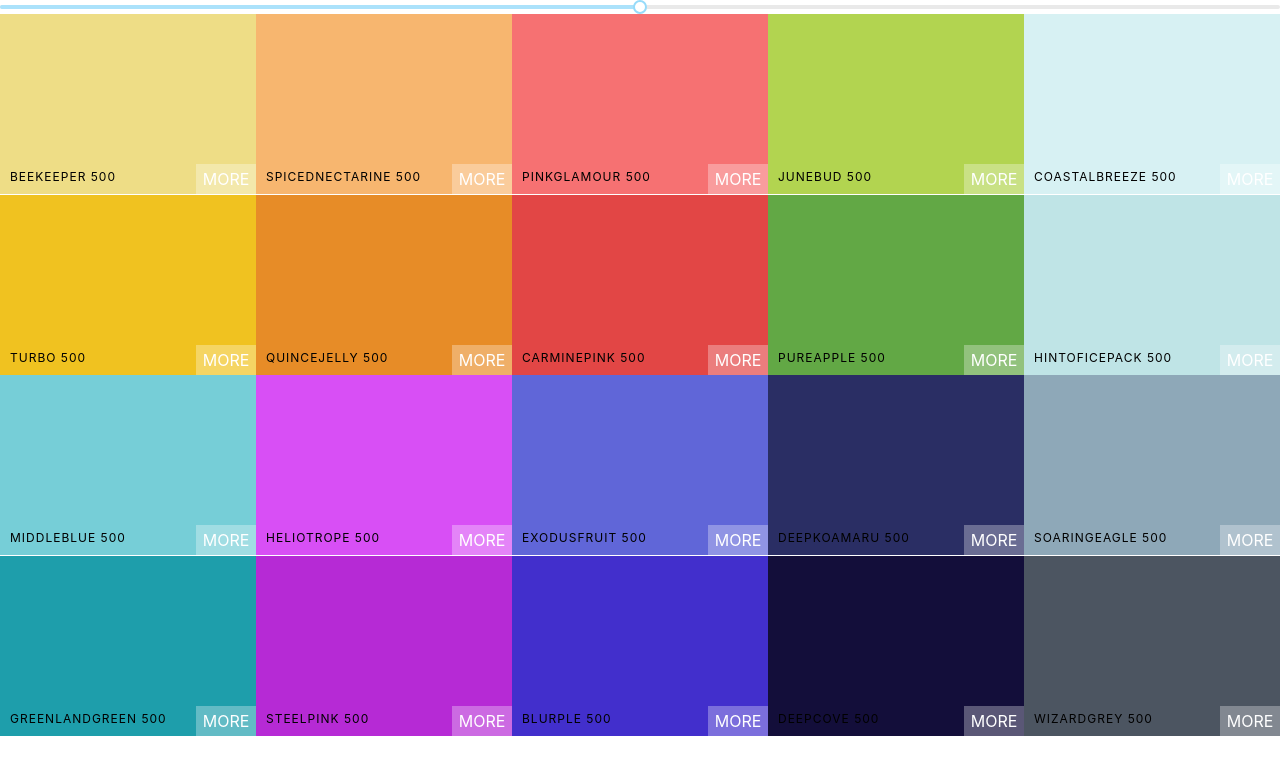
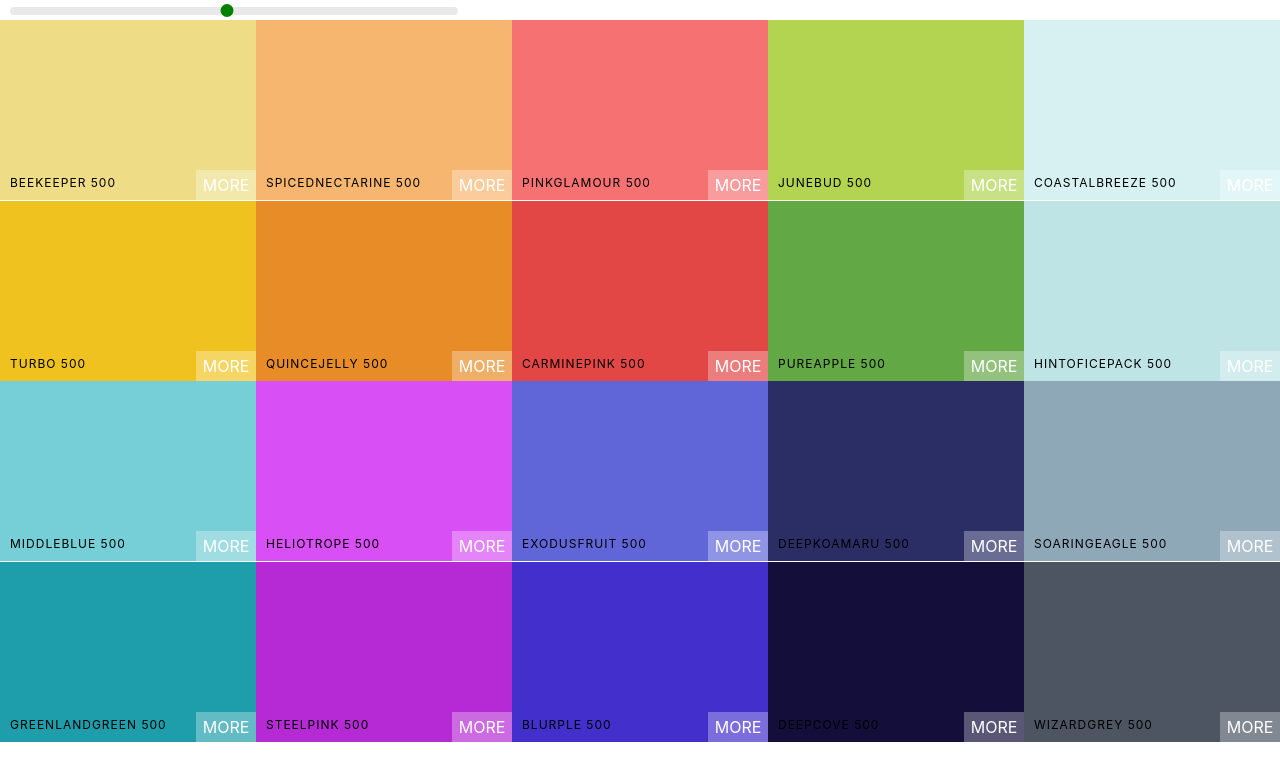
Before and after one commit to koartim/color-app, a React (Create React App) app: page / in a window 1280 px wide. Shown: the top 780 px of the page. Built offline with nearby package versions, Linux system fonts and the light colour scheme.

Commit message:
style slider

```diff
--- a/src/Palette.css
+++ b/src/Palette.css
@@ -1,3 +1,7 @@
+/* vh = view height, 100 is the entire page, anything past that means you have to scroll to see the
+whole page, palette colors height is set to 90% meaning 90% of the view height of the Palette
+.slider is set to 35% width, meaning it will be as wide as 35% of the Palette page  */
+
 .Palette {
     height: 100vh;
 
@@ -6,3 +10,33 @@
 .Palette-colors {
     height: 90%;
 }
+
+.slider {
+    width: 35%;
+    margin: 0 10px;
+    display: inline-block;
+}
+
+.rc-slider-track {
+    background-color: transparent;
+
+}
+
+.rc-slider-rail {
+    height: 8px;
+}
+
+.rc-slider-handle,
+.rc-slider-handle:active,
+.rc-slider-handle:hover,
+.rc-slider-handle:focus
+ {
+    background-color: green;
+    outline: none;
+    border: 2px solid green;
+    box-shadow: none;
+    width: 13px;
+    height: 13px;
+    margin-left: -7px;
+    margin-top: -3px;
+}
--- a/src/components/Palette.js
+++ b/src/components/Palette.js
@@ -1,8 +1,8 @@
 import React from 'react'
 import ColorBox from './ColorBox';
+import 'rc-slider/assets/index.css';
 import "../Palette.css"
 import Slider from 'rc-slider';
-import 'rc-slider/assets/index.css';
 
 
 class Palette extends React.Component {
@@ -24,6 +24,7 @@ class Palette extends React.Component {
 
         return (
             <div className="Palette">
+                <div className="slider">
                 <Slider
                 defaultValue={ level }
                 min={ 100 }
@@ -31,6 +32,7 @@ class Palette extends React.Component {
                 onAfterChange={this.changeLevel}
                 step={ 100 }
                 />
+                </div>
                 {/* {NavBar goes here} */}
                 <div className="Palette-colors">
                     {colorBoxes}
```
